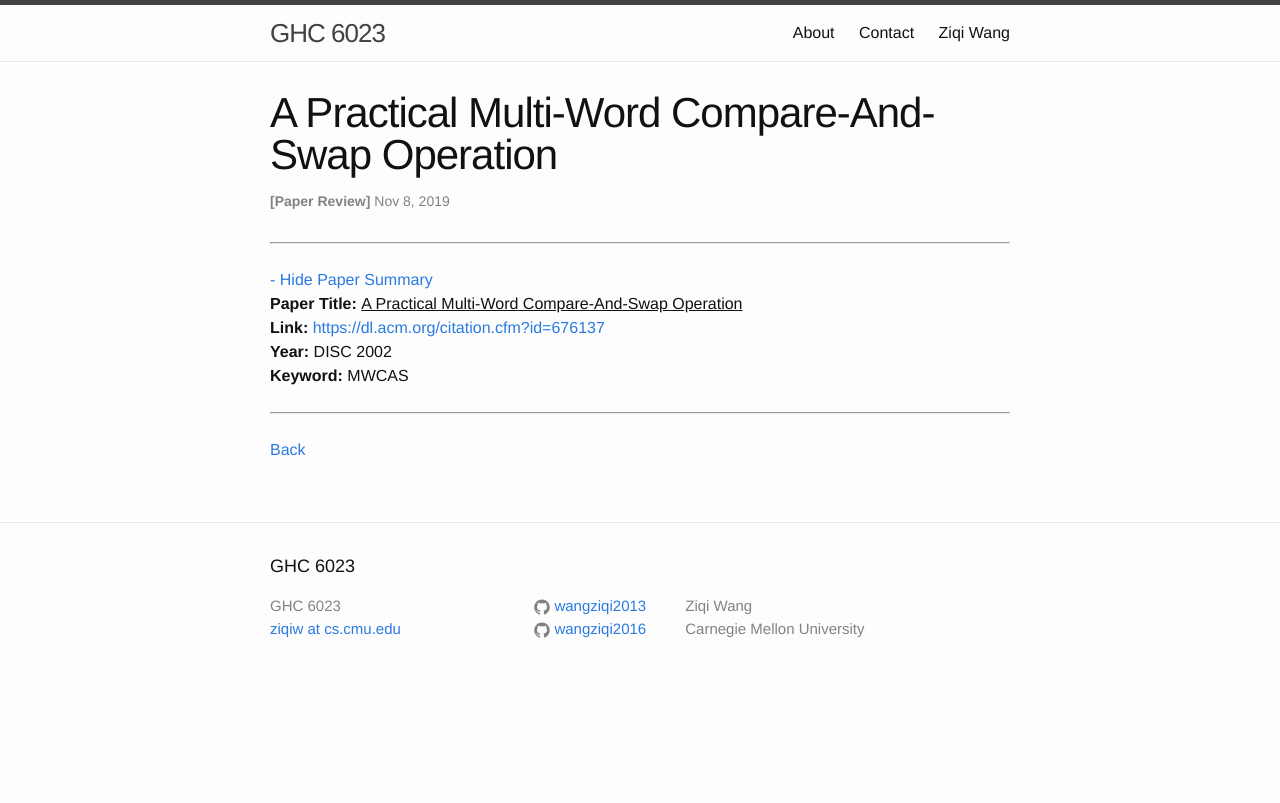
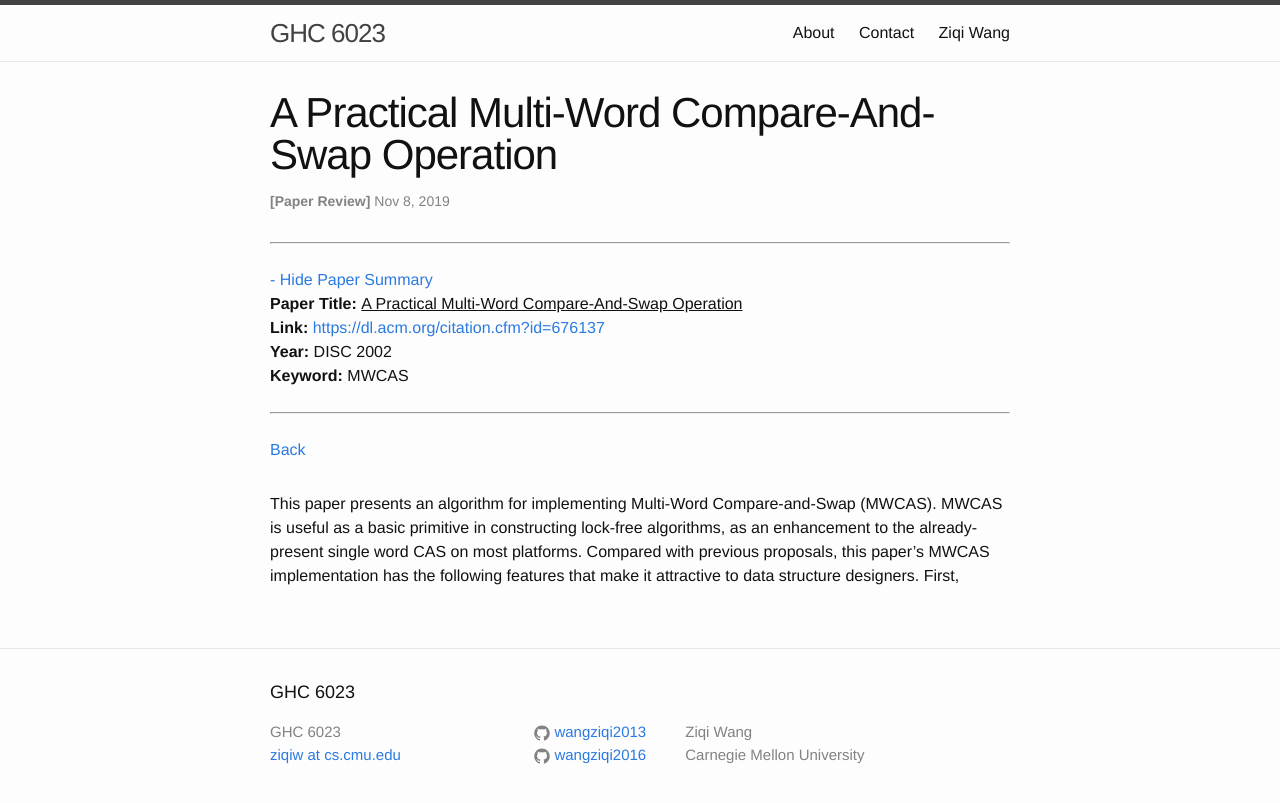
Before and after one commit to wangziqi2013/wangziqi2013.github.io, a Jekyll site: the page built from _posts/2019-11-08-mwcas.markdown, in a window 1280 px wide. Shown: the top 803 px of the page. Built offline with Jekyll 4.4.1, drawn with Linux system fonts in a browser that asks for light colours.

Commit message:
Adding motivation

```diff
--- a/_posts/2019-11-08-mwcas.markdown
+++ b/_posts/2019-11-08-mwcas.markdown
@@ -12,3 +12,8 @@ htm_cd:
 htm_cr:
 version_mgmt:
 ---
+
+This paper presents an algorithm for implementing Multi-Word Compare-and-Swap (MWCAS). MWCAS is useful as a basic primitive
+in constructing lock-free algorithms, as an enhancement to the already-present single word CAS on most platforms. Compared
+with previous proposals, this paper's MWCAS implementation has the following features that make it attractive to data
+structure designers. First,
```
